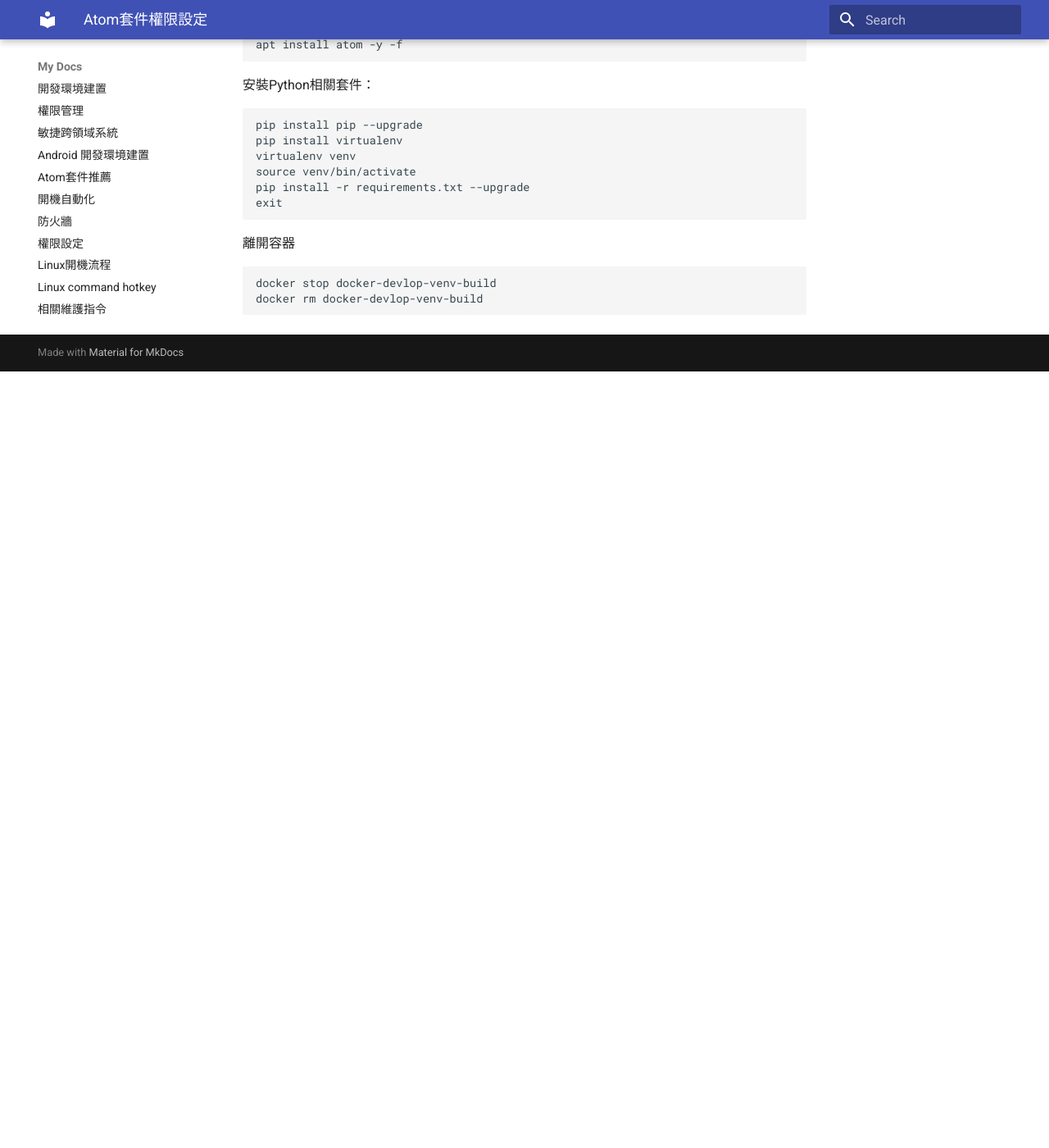
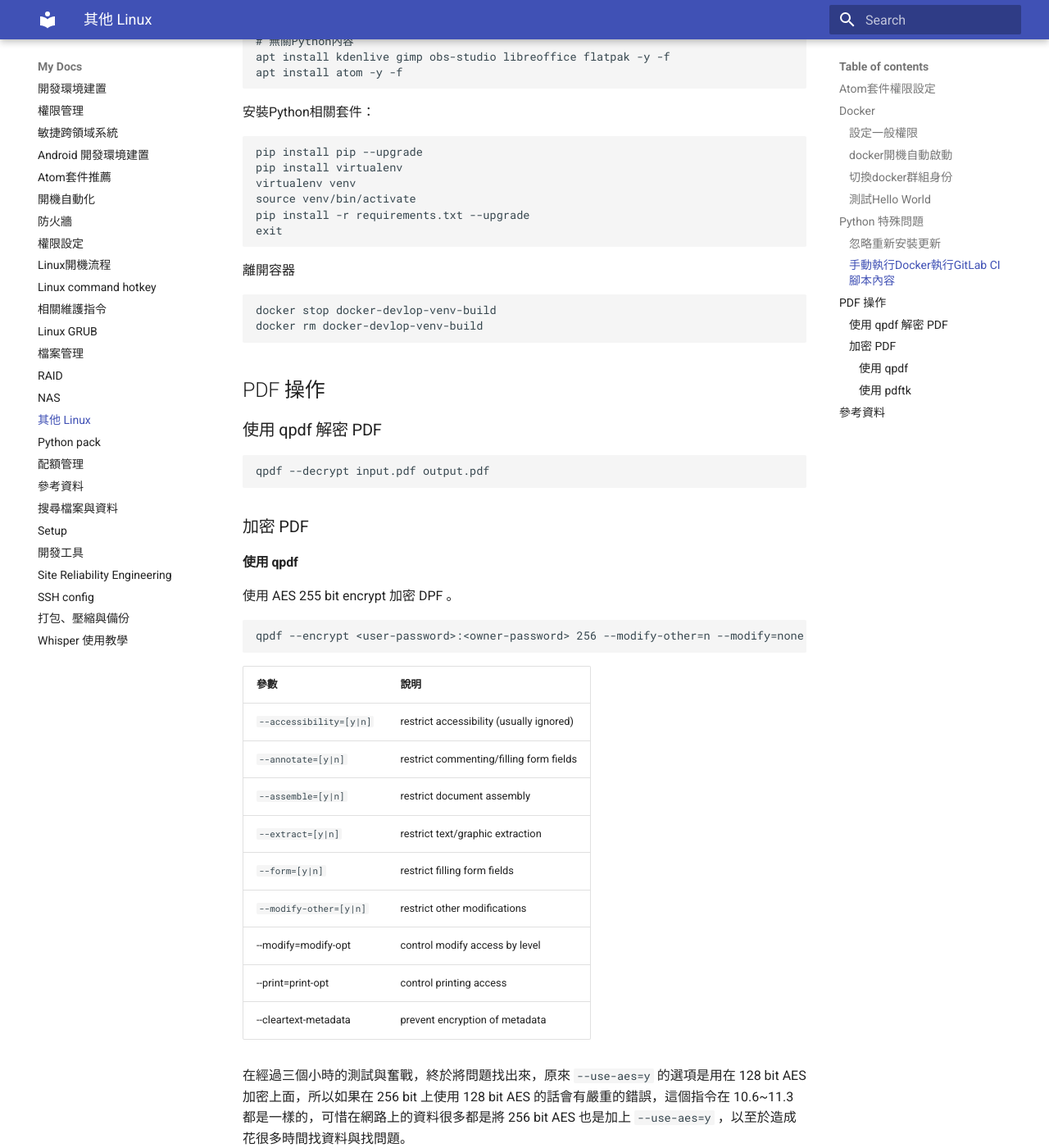
Before and after one commit to TSVS-Special-Topic-Group/Development-Environment-Build, an MkDocs documentation site: the page built from docs/other.md, in a window 1280 px wide and 1400 px high, scrolled down 1612 px. Shown: the whole window at 82% size. Built offline with MkDocs 1.6.1 and Material for MkDocs 9.7.7, drawn with Linux system fonts in a browser that asks for light colours; before the commit the page ends 2065 px from its top, so only the background shows below that; some of the changed text lies outside the part shown.

Commit message:
Relate # ! 提交將修改pdf處理的說明
修改項目:

模組:

````diff
--- a/docs/other.md
+++ b/docs/other.md
@@ -1,40 +1,50 @@
-# Atom套件權限設定
+# 其他 Linux
 
-```
+## Atom套件權限設定
+
+```bash
 chown -R $USER:$USER ~/.atom
 ```
 
-# Docker
-## 設定一般權限
-```
+## Docker
+
+### 設定一般權限
+
+```bash
 sudo groupadd docker
 sudo usermod -aG docker $USER
 ```
 
-## docker開機自動啟動
-```
+### docker開機自動啟動
+
+```bash
 sudo systemctl enable docker
 ```
 
-## 切換docker群組身份
+### 切換docker群組身份
 
-```
+```bash
 newgrp docker
 ```
 
-## 測試Hello World
-```
+### 測試Hello World
+
+```bash
 docker run hello-world
 ```
 
-## 忽略重新安裝更新
+## Python 特殊問題
+
+### 忽略重新安裝更新
+
 遇到無法解除安裝後重新安裝的套件時，加上`--ignore-installed`參數更新。
 
-```
+```bash
 sudo python3 -m pip install -r requirements.txt --upgrade --ignore-installed
 ```
 
-## 手動執行Docker執行GitLab CI腳本內容
+### 手動執行Docker執行GitLab CI腳本內容
+
 啟動Docker執行Python容器
 
 ```shell
@@ -88,3 +98,70 @@
 docker stop docker-devlop-venv-build
 docker rm docker-devlop-venv-build
 ```
+
+## PDF 操作
+
+### 使用 qpdf 解密 PDF
+
+```bash
+qpdf --decrypt input.pdf output.pdf
+```
+
+### 加密 PDF
+
+#### 使用 qpdf
+
+使用 AES 255 bit encrypt 加密 DPF 。
+
+```bash
+qpdf --encrypt <user-password>:<owner-password> 256 --modify-other=n --modify=none --print=none -- somefile.pdf somefile_encrypted.pdf
+```
+
+| 參數                    | 說明                                     |
+| ----------------------- | ---------------------------------------- |
+| `--accessibility=[y|n]` | restrict accessibility (usually ignored) |
+| `--annotate=[y|n]`      | restrict commenting/filling form fields  |
+| `--assemble=[y|n]`      | restrict document assembly               |
+| `--extract=[y|n]`       | restrict text/graphic extraction         |
+| `--form=[y|n]`          | restrict filling form fields             |
+| `--modify-other=[y|n]`  | restrict other modifications             |
+| --modify=modify-opt     | control modify access by level           |
+| --print=print-opt       | control printing access                  |
+| --cleartext-metadata    | prevent encryption of metadata           |
+
+在經過三個小時的測試與奮戰，終於將問題找出來，原來 `--use-aes=y` 的選項是用在 128 bit AES 加密上面，所以如果在 256 bit 上使用 128 bit AES 的話會有嚴重的錯誤，這個指令在 10.6~11.3 都是一樣的，可惜在網路上的資料很多都是將 256 bit AES 也是加上 `--use-aes=y` ，以至於造成花很多時間找資料與找問題。
+
+由於很多參數還不是很清楚要做什麼，因此目前就只有使用 `--modify-other=n` 、 `--modify=none` 、 `--print=none` 參數。
+
+#### 使用 pdftk
+
+如果使用 pdftk 針對檔案進行加密，使用以下指令：
+
+```bash
+pdftk somefile.pdf output somefile_encrypted.pdf encrypt_128bit owner_pw owner_password user_pw user_password
+```
+
+`encrypt_128bit` 是加密的長度與難度，另可以選擇 `encrypt_40bit` ，就目前了解只有支援到 128 bit 加密長度。
+
+`owner_pw` 擁有者密碼用於修改功能。
+
+`user_pw` 使用者密碼用於檢視功能。
+
+## 參考資料
+
+- PDF
+    - [Install PDF2OCR - Convert Images/Pdf into Text on Ubuntu](https://snapcraft.io/install/pdf2go/ubuntu)
+    - [GitHub pdf2go](https://github.com/jamalmazrui/pdf2ocr)
+    - [pdfunite PDF merging utility. More information](https://command-not-found.com/pdfunite)
+    - [How to install qpdf on Ubuntu](https://howtoinstall.co/package/qpdf)
+    - [QPDF](https://qpdf.sourceforge.io/)
+    - [How to install Ghostscript on Ubuntu 16.04](https://www.linuxhelp.com/how-to-install-ghostscript-on-ubuntu-16-04)
+    - [How do I install 'convert' on a linux system?](https://serverfault.com/questions/194795/how-do-i-install-convert-on-a-linux-system)
+    - [pdfunite - Portable Document Format (PDF) page merger](https://manpages.ubuntu.com/manpages/trusty/man1/pdfunite.1.html)
+    - [QPDF MkDocs](https://qpdf.readthedocs.io/)
+    - [pdftk：於 Linux 移除 PDF 密碼](https://blog.longwin.com.tw/2023/05/pdftk-linux-remove-pdf-password-2023/)
+    - [Setting a Password on a PDF File in Linux](https://www.baeldung.com/linux/file-pdf-set-password)
+    - [Merge PDF Files in Bash](https://www.baeldung.com/linux/merge-pdf-files#qpdf)
+    - [How to set password for pdf files?](https://unix.stackexchange.com/questions/187404/how-to-set-password-for-pdf-files)
+    - [PDF Labs PDFtk](https://www.pdflabs.com/tools/pdftk-the-pdf-toolkit/)
+    - [PDF 解鎖的好工具 – QPDF](https://www.mxp.tw/69/)
````
